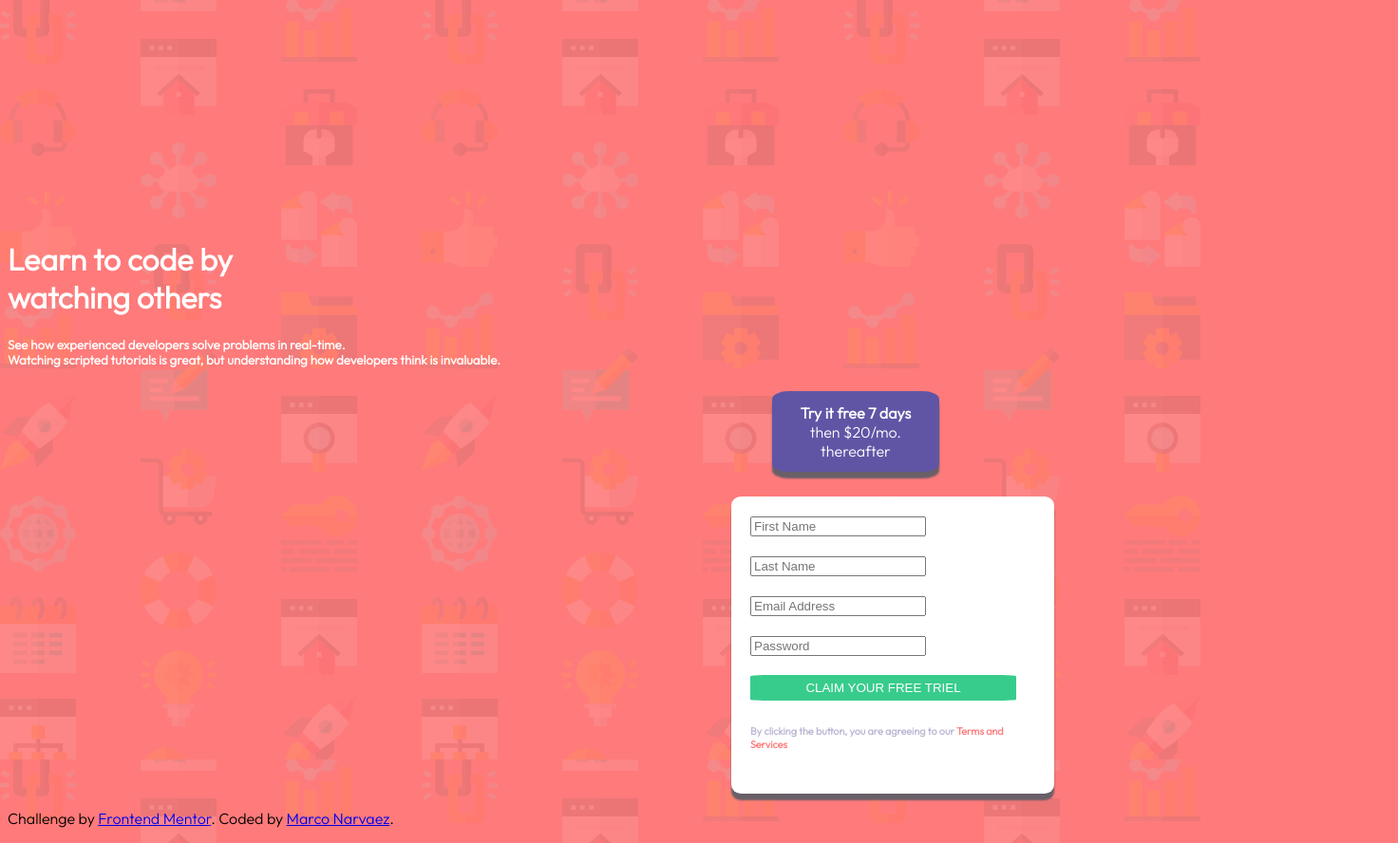
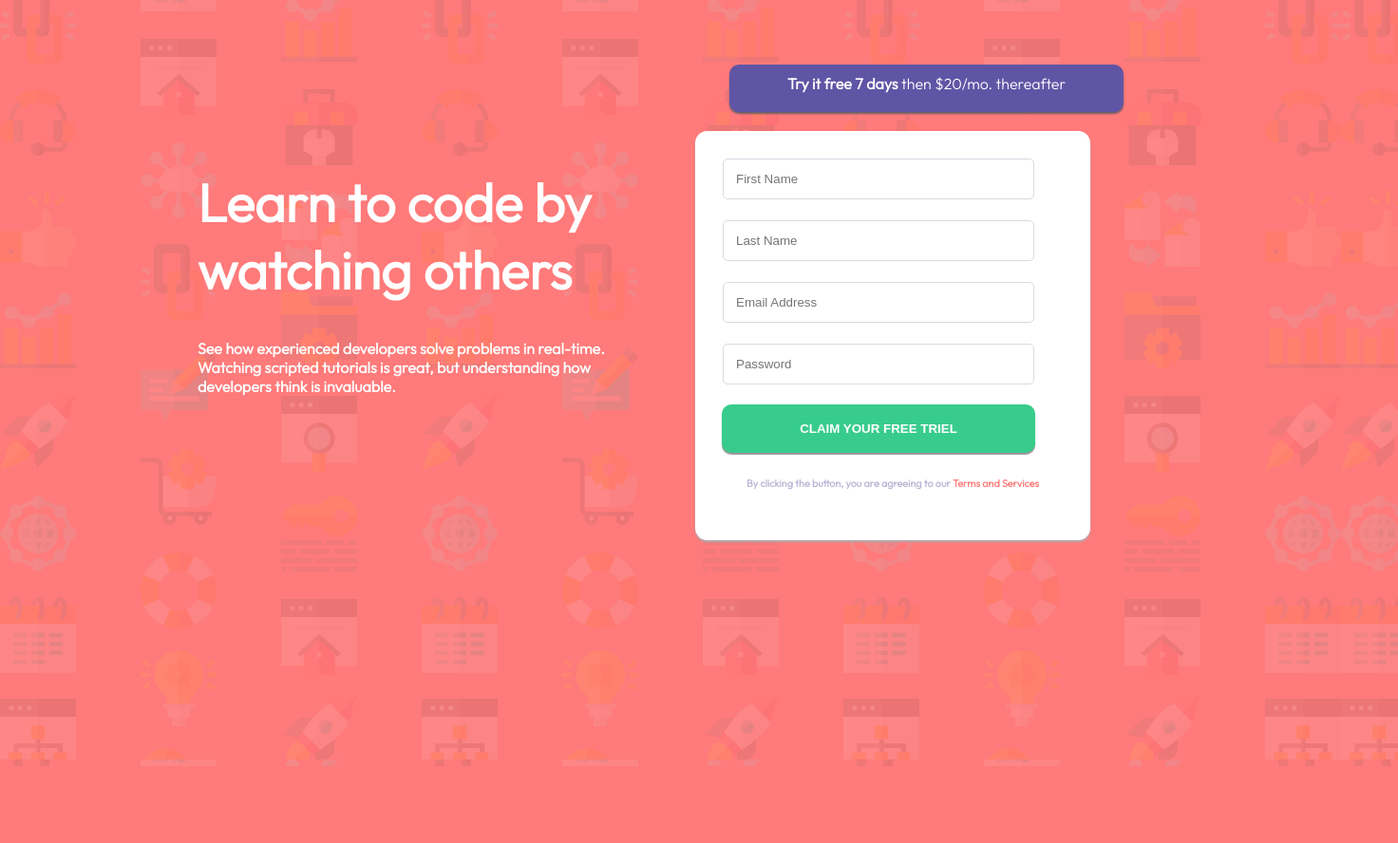
Before and after one commit to MarcoNarvaez/component-sign-up-form, a plain HTML site: page index.html in a window 1280 px wide. Shown: the whole page at 95% size, 1472 px wide, since content can reach past the window. After the commit the page ends 807 px from the top, so only its background shows below. Drawn offline with Linux system fonts and the light colour scheme; a script that the page names is missing.

Commit message:
ultimos detalles

```diff
--- a/index.html
+++ b/index.html
@@ -17,10 +17,10 @@
         Learn to code by <br> watching others
       </b>
     </h1>
-    <h5>
+    <h4>
       See how experienced developers solve problems in real-time. <br> Watching scripted tutorials is great,
-      but understanding how developers think is invaluable.
-    </h5>
+      but understanding how <br> developers think is invaluable.
+    </h4>
     </div>
   <p style="color: white;" class="free-trial">
     <b> Try it free 7 days</b> then $20/mo. thereafter
@@ -28,34 +28,28 @@
   <div class="container-form">
     <form action="" class="form">
       <label for="name"></label>
-      <input type="text" name="name" placeholder="First Name">
+      <input type="text" name="name" placeholder="First Name" class="input">
       <br>
       <br>
       <label for="last-name"></label>
-      <input type="text" name="last-name" placeholder="Last Name ">
+      <input type="text" name="last-name" placeholder="Last Name" class="input">
       <br>
       <br>
       <label for="email"></label>
-      <input type="email" name="email" placeholder="Email Address">
+      <input type="email" name="email" placeholder="Email Address" class="input">
       <br>
       <br>
       <label for="pass"></label>
-      <input type="password" name="pass" placeholder="Password">
+      <input type="password" name="pass" placeholder="Password" class="input">
     </form>
     <br>
     <button type="submit" class="button">
-      CLAIM YOUR FREE TRIEL
+      <b>CLAIM YOUR FREE TRIEL</b>
     </button>
-    <h6 style="color: hsl(246, 25%, 77%);">
+    <h6 style="color: hsl(246, 25%, 77%); text-align: center;">
       By clicking the button, you are agreeing to our <b style="color: hsl(0, 100%, 74%);">Terms and Services</b>
     </h6>
   </div>
-  <footer>
-    <p class="attribution">
-      Challenge by <a href="https://www.frontendmentor.io?ref=challenge" target="_blank">Frontend Mentor</a>.
-      Coded by <a href="#">Marco Narvaez</a>.
-    </p>
-  </footer>
   <script src="app.jss"></script>
 </body>
 </html>
--- a/style.css
+++ b/style.css
@@ -3,14 +3,20 @@ body {
     background-color: hsl(0, 100%, 74%);
     font-family: 'Outfit', sans-serif;
 }
-h1,
-h5 {
+h1 {
+    color: white;
+    font-size: 3.5rem;
+}
+
+h4 {
     color: white;
 }
 
 .tittle-text {
     text-align: start;
-    margin-top: 20%;
+    position: relative;
+    top: 140px;
+    left: 200px;
 }
 
 .container-form {
@@ -19,28 +25,55 @@ h5 {
     position: relative;
     left: 300px;
     width: 300px;
-    padding: 20px;
+    bottom: 230px;
+    padding: 28px;
     margin: auto;
-    box-shadow: 0px 7px 2px #685f68;
+    width: 360px;
+    box-shadow: 0px 2px 2px #afaaaf;
+}
+
+.input {
+    outline: none;
+    border-radius: 5px;
+    border: 1px solid rgb(213, 220, 226);
+    padding: 13px;
+    width: 300px;
+    margin: 1px;
+}
+
+input:hover{
+    transition: 1s;
+    border: 1px solid black;
 }
 
 .free-trial {
     position: relative;
     text-align: center;
-    left: 780px;
+    left: 740px;
     background-color: hsl(248, 32%, 49%);
-    margin: 2%;
-    padding: 1%;
-    width: 150px;
-    border-radius: 10%;
-    box-shadow: 0px 7px 2px #685f68;
+    margin: 20px;
+    padding: 10px;
+    width: 395px;
+    height: 30px;
+    bottom: 230px;
+    border-radius: 10px;
+    box-shadow: 0px 2px 2px #685f68;
 }
 
 .button {
     background-color: hsl(154, 59%, 51%);
     color: white;
+    display: flex;
+    justify-content: center;
     border: none;
-    border-radius: 5%;
-    padding: 2%;
-    width: 280px;
+    border-radius: 10px;
+    padding: 5%;
+    width: 330px;
+    box-shadow: 0px 2px 1px #9c959c;
 }
+
+button:hover {
+    color: rgba(255, 255, 255, 1);
+    box-shadow: 0 4px 16px rgb(85, 87, 88);
+    transition: all 0.2s ease;
+}
```
